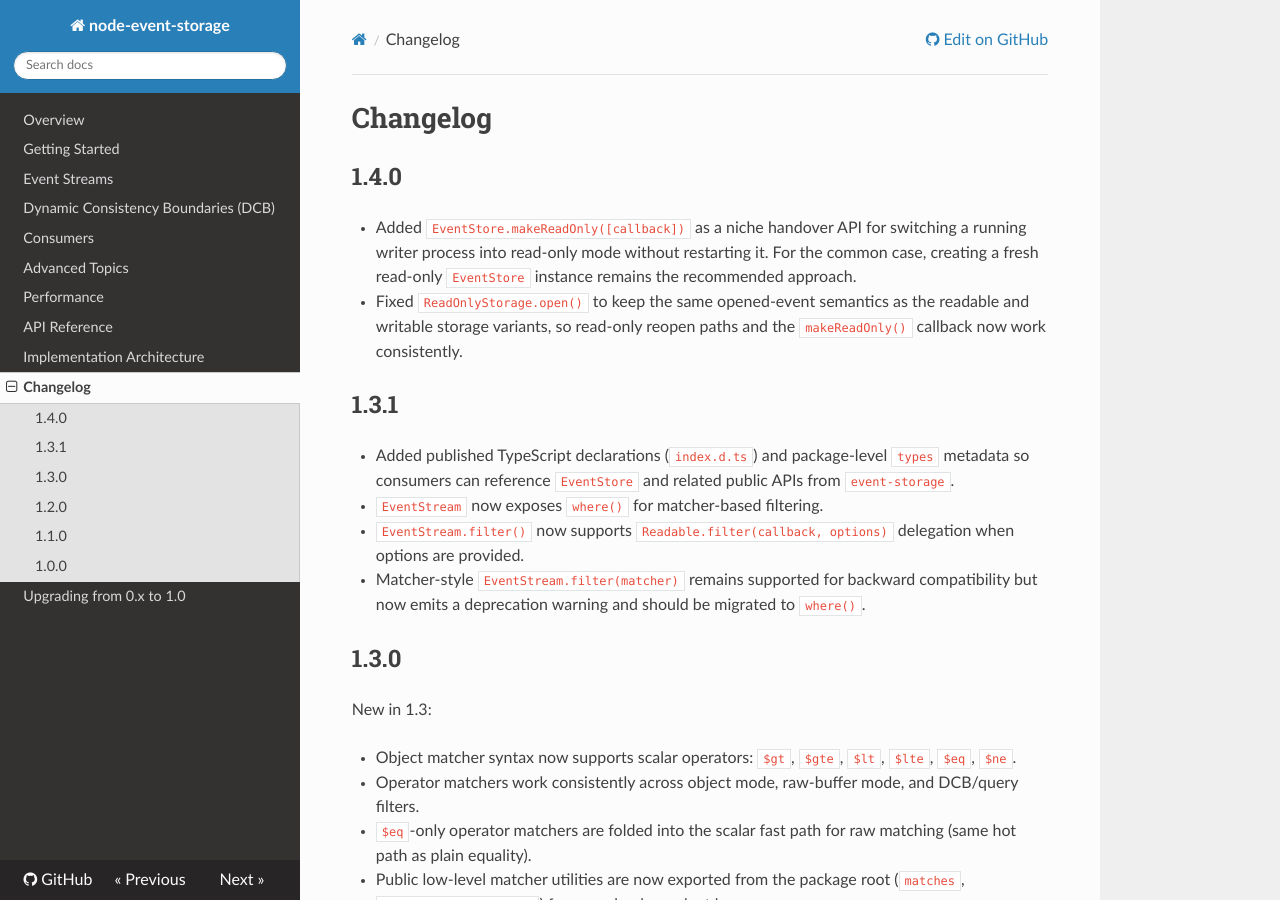
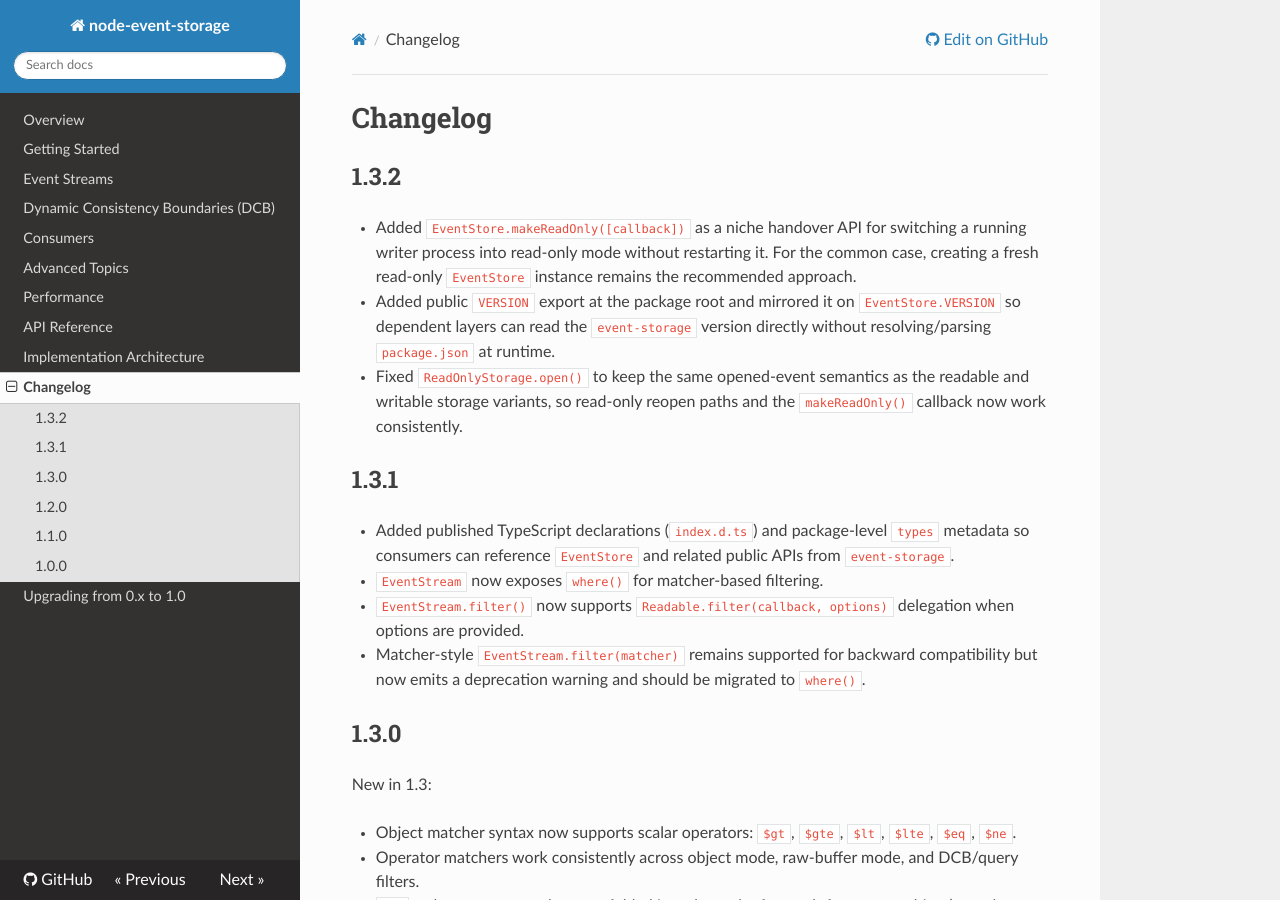
Before and after one commit to albe/node-event-storage, an MkDocs documentation site: the page built from docs/changelog.md, in a window 1280 px wide and 900 px high. Built offline with MkDocs 1.6.1, drawn with Linux system fonts in a browser that asks for light colours; nearby versions of some CDN libraries.

Commit message:
Bump version

```diff
--- a/docs/changelog.md
+++ b/docs/changelog.md
@@ -1,8 +1,9 @@
 # Changelog
 
-## 1.4.0
+## 1.3.2
 
 - Added `EventStore.makeReadOnly([callback])` as a niche handover API for switching a running writer process into read-only mode without restarting it. For the common case, creating a fresh read-only `EventStore` instance remains the recommended approach.
+- Added public `VERSION` export at the package root and mirrored it on `EventStore.VERSION` so dependent layers can read the `event-storage` version directly without resolving/parsing `package.json` at runtime.
 - Fixed `ReadOnlyStorage.open()` to keep the same opened-event semantics as the readable and writable storage variants, so read-only reopen paths and the `makeReadOnly()` callback now work consistently.
 
 ## 1.3.1
--- a/package.json
+++ b/package.json
@@ -1,6 +1,6 @@
 {
   "name": "event-storage",
-  "version": "1.3.1",
+  "version": "1.3.2",
   "type": "module",
   "description": "An optimized embedded event store for node.js",
   "keywords": [
```
Also changed, not shown: 1 other file.
